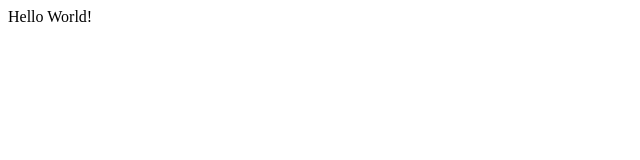
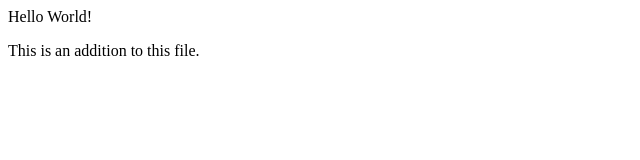
Before and after one commit to zshawdev/mlh-open-source-intro-to-github, a plain HTML site: page index.html in a window 1280 px wide. Shown: the whole page, without its empty margins (0-640 px from the left). Drawn offline with Linux system fonts and the light colour scheme.

Commit message:
Update index.html

```diff
--- a/index.html
+++ b/index.html
@@ -1 +1,2 @@
 <p>Hello World!</p>
+<p>This is an addition to this file.</p>
```
